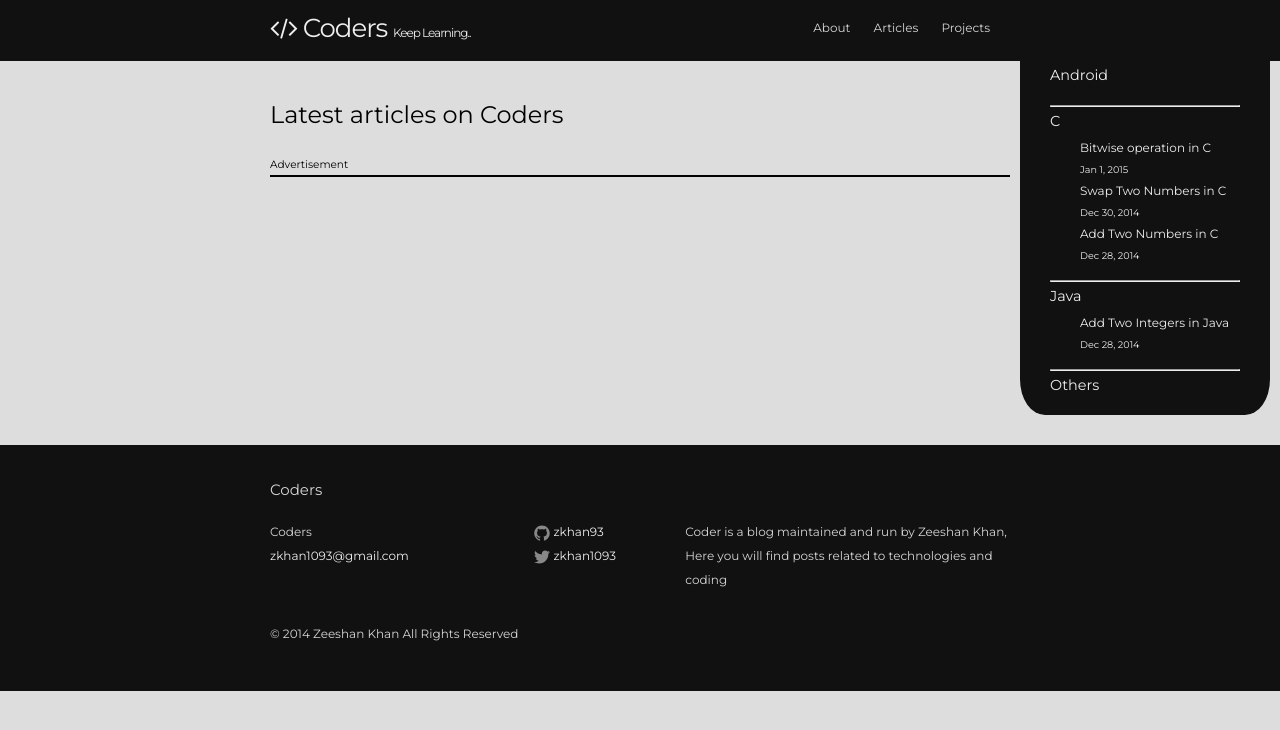
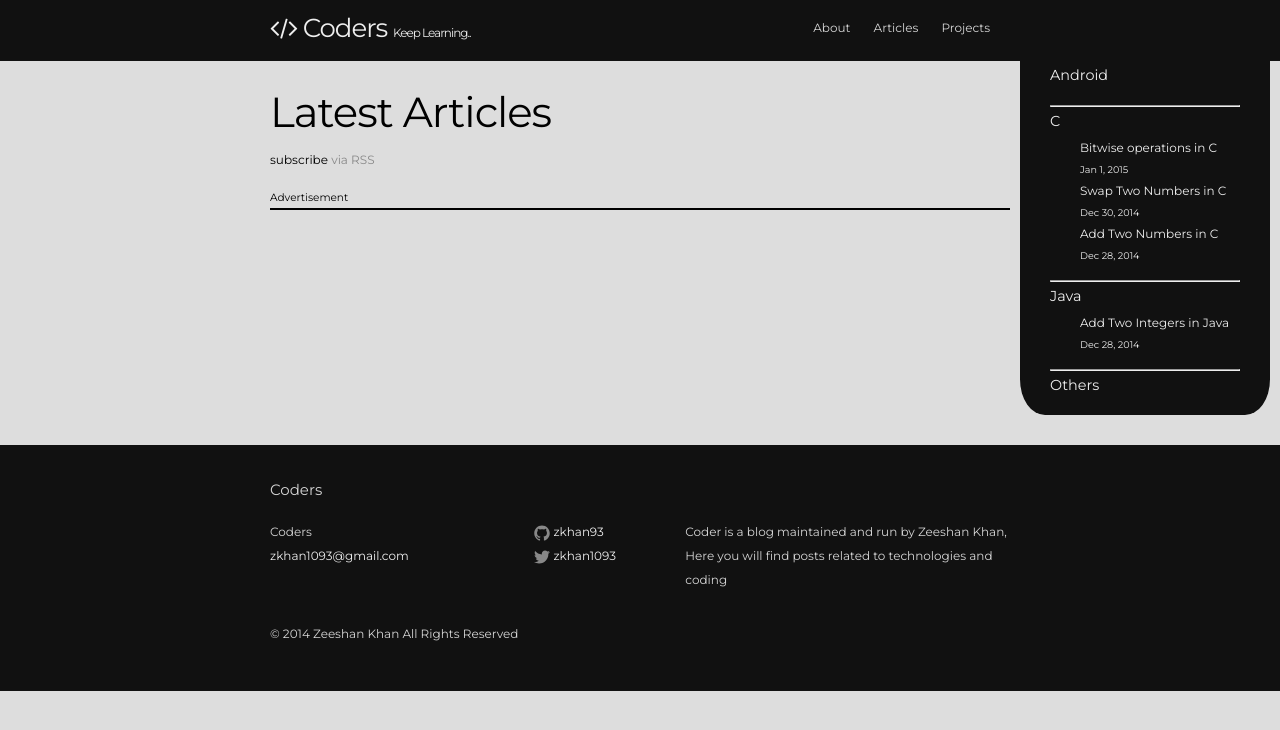
Before and after one commit to zkhan93/zkhan93.github.io, a Jekyll site: the page built from articles.md, in a window 1280 px wide. Shown: the top 730 px of the page. Built offline with Jekyll 4.4.1, drawn with Linux system fonts in a browser that asks for light colours; nearby versions of some CDN libraries.

```diff
--- a/articles.md
+++ b/articles.md
@@ -3,8 +3,10 @@
 title: Articles
 permalink: /articles/
 ---
-# Latest articles on {{site.title}}
+<h1 class="post-title">Latest Articles</h1>
 {% for post in (site.categories.update | sort: 'date') limit:10 %}
 <a class="post-link" href="{{post.url}}" >{{post.title}}</a>
 {{ post.date | date: "%b %-d, %Y" }} {% if post.author %} • {{ post.author }} {% endif %}{% if post.meta %} • {{ post.meta }}{% endif %}
 {% endfor %}
+
+subscribe [via RSS]({{ "/feed.xml" | prepend: site.baseurl }})
--- a/articles/c/_posts/2015-01-01-bitwise-operator-in-c.markdown
+++ b/articles/c/_posts/2015-01-01-bitwise-operator-in-c.markdown
@@ -1,6 +1,6 @@
 ---
 layout: post
-title: "Bitwise operation in C"
+title: "Bitwise operations in C"
 date: 2015-01-01 04:26:00
 categories: C Update
 author: "Zeeshan Khan"
```
Also changed, not shown: articles.html (deleted, +0 -24 lines).
